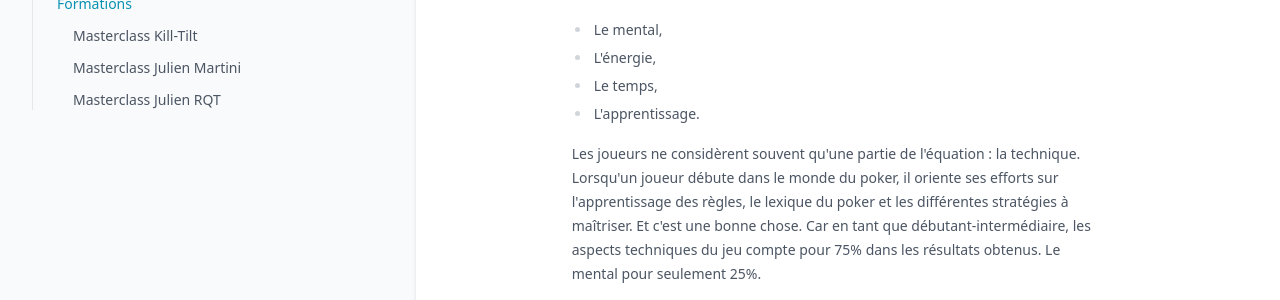
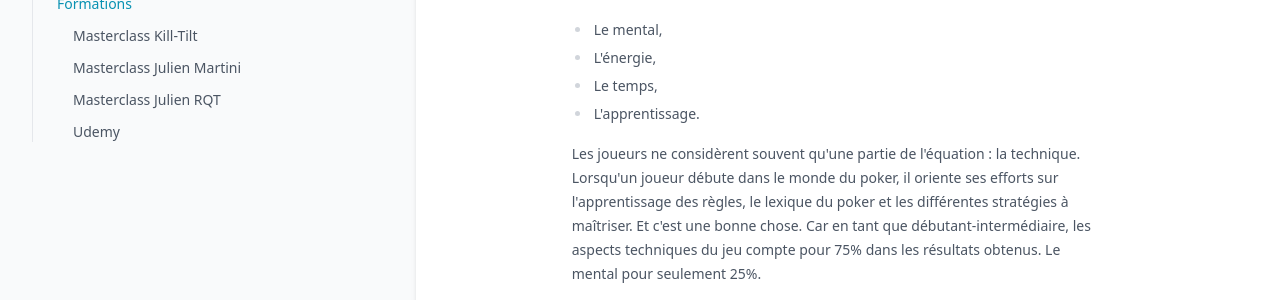
Before and after one commit to greglejeune/ebook, a Jekyll site: the page built from poker.html, in a window 1280 px wide. Shown: the part 218-518 px from the top of the page. Built offline with Jekyll 4.4.1, drawn with Linux system fonts in a browser that asks for light colours.

Commit message:
Update poker.html

```diff
--- a/_layouts/poker.html
+++ b/_layouts/poker.html
@@ -53,6 +53,9 @@
                       <li class="ml-4">
                         <a href="https://julienrqt.com/comment-crush-jusquen-nl100/" class="block transition-colors duration-300">Masterclass Julien RQT</a>
                       </li>
+                      <li class="ml-4">
+                        <a href="https://www.udemy.com/course/bigblindcallvsbtnraise/" class="block transition-colors duration-300">Udemy</a>
+                      </li>
                     </ul>
                   </li>
                 </ul>
```
